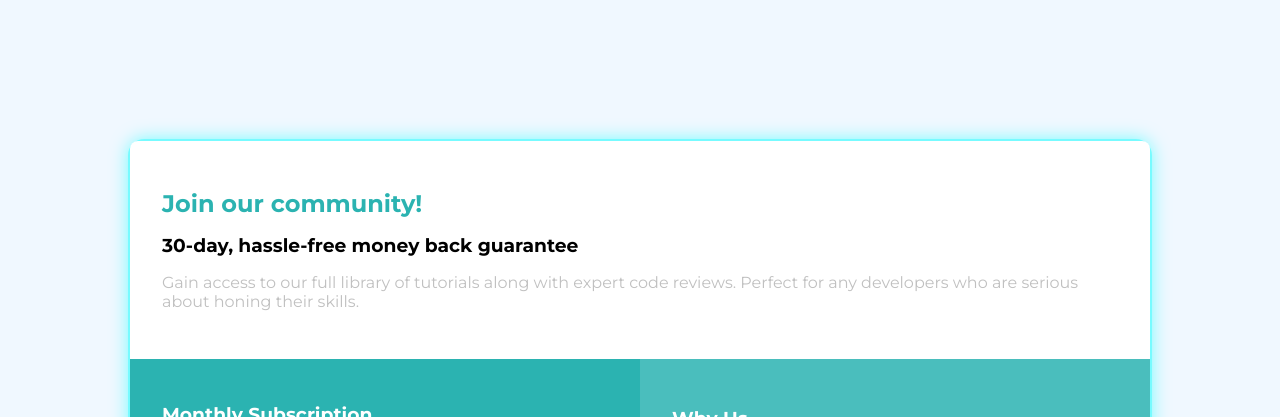
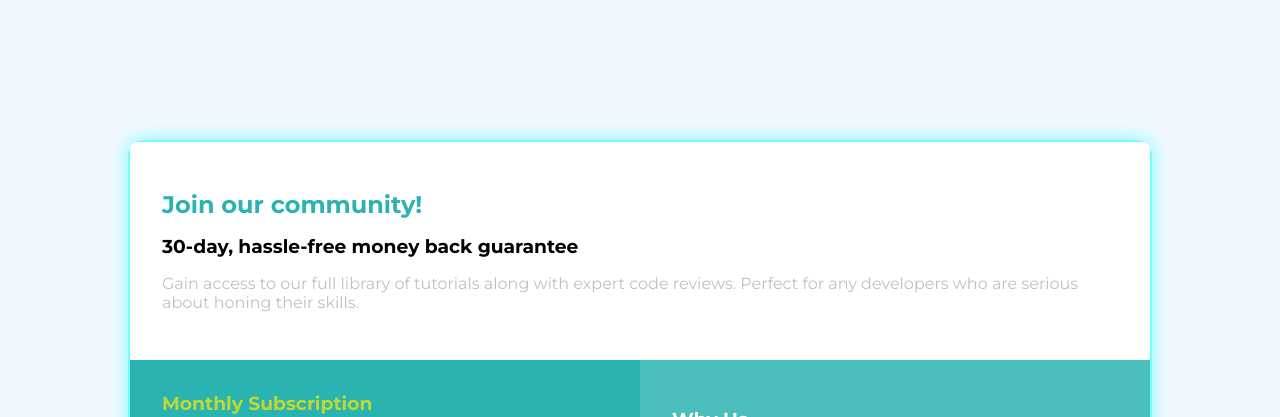
Before and after one commit to kingergem/proj, a plain HTML site: page single-price-grid-component-master/index.html in a window 1280 px wide. Shown: the top 417 px of the page. Drawn offline with Linux system fonts and the light colour scheme.

Commit message:
Update style.css

```diff
--- a/single-price-grid-component-master/style.css
+++ b/single-price-grid-component-master/style.css
@@ -42,6 +42,9 @@ main section:nth-child(1) p{
 	color: silver;
 	padding: 1rem 0;
 }
+main section:nth-child(1) h3{
+	color
+}
 main section:nth-child(1) h1{
 	color: #2bb3b1;
 	padding: 1rem 0;
@@ -63,7 +66,7 @@ main section:nth-child(2) .left {
 }
 
 .left h3 {
-	padding: .75rem 0;
+	color: #bfd832;
 }
 .left h2 {
 	display: inline;
```
